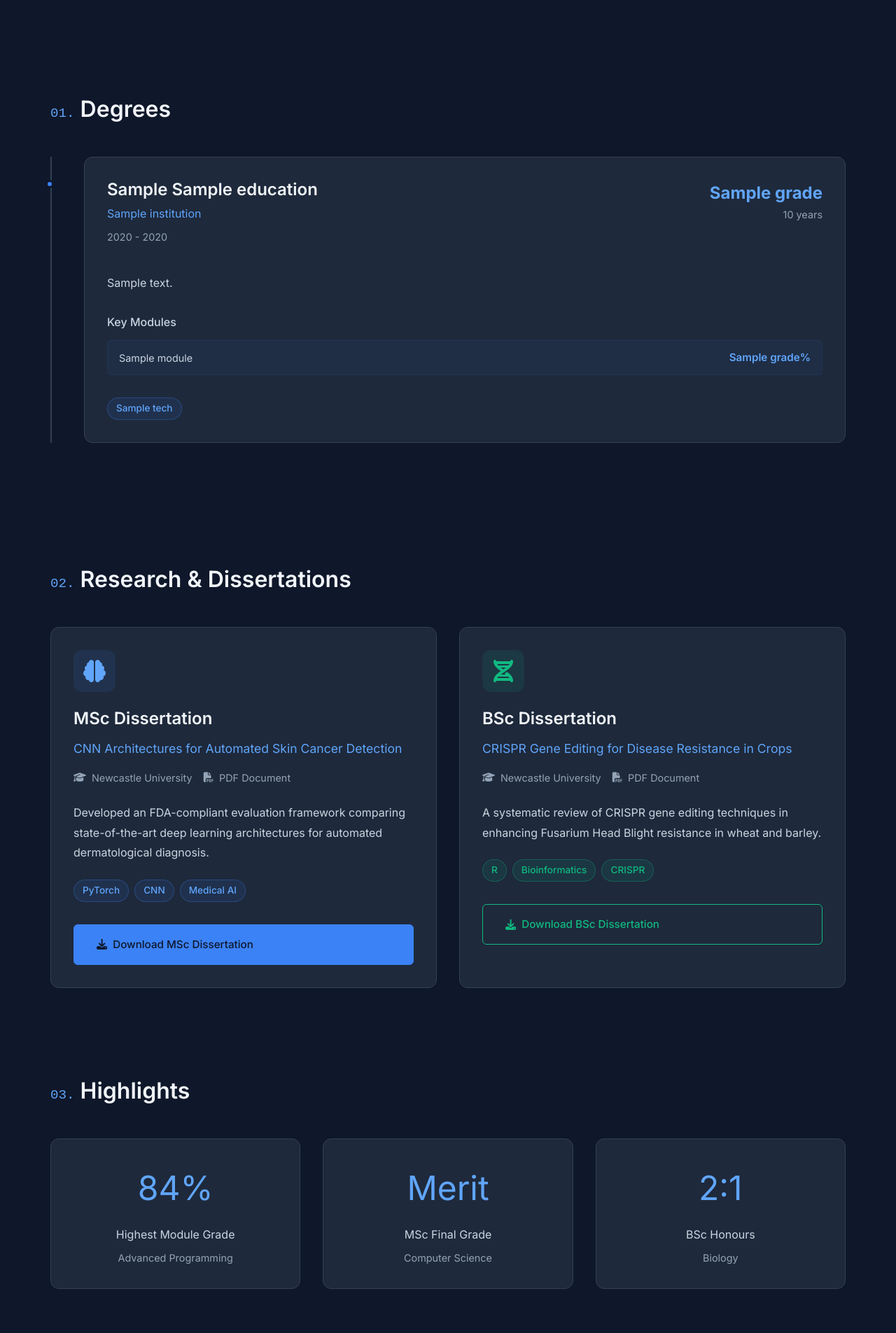
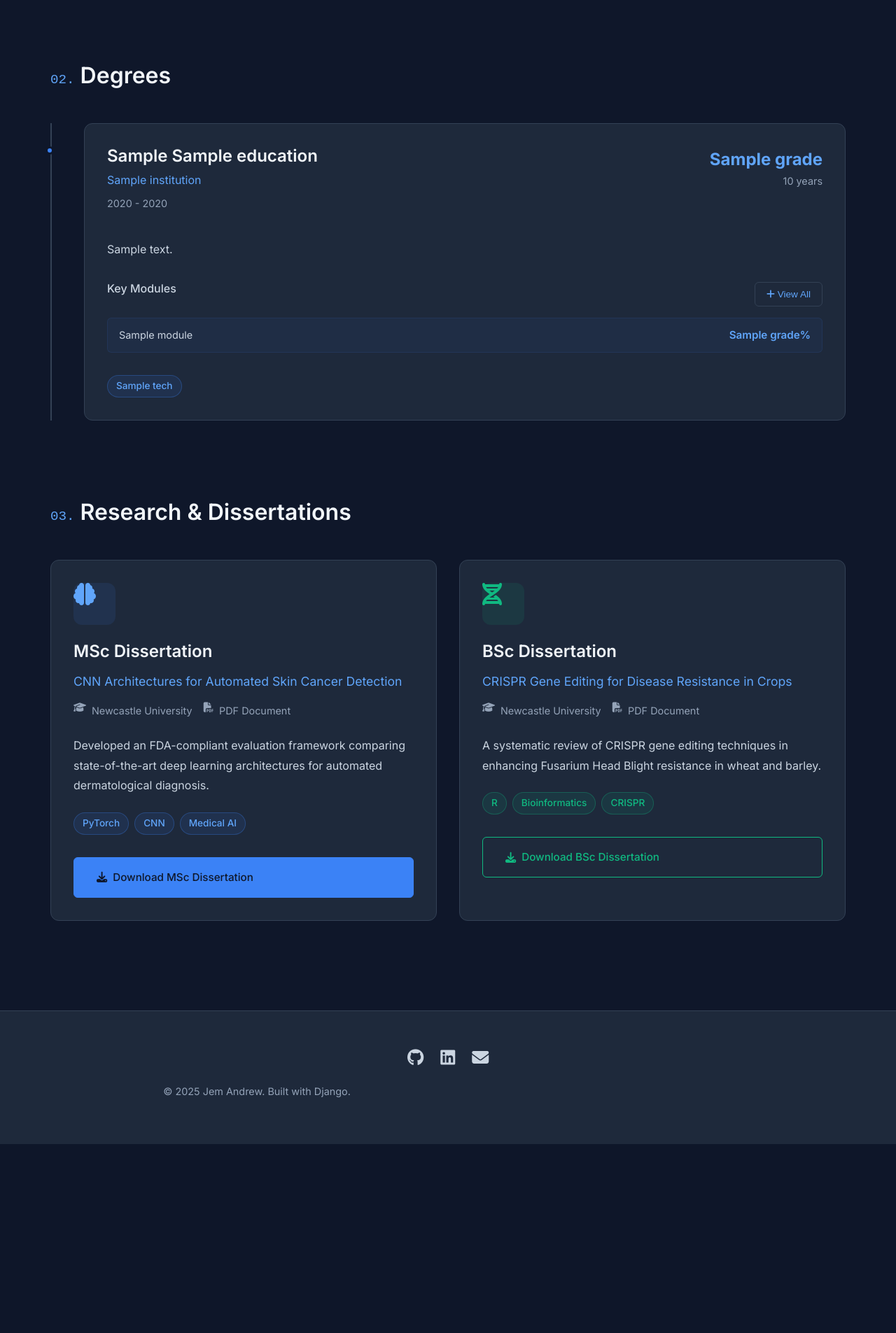
Before and after one commit to JemAndrew/JemAndrewWebsite, a Django app: template templates/portfolio/education.html in a window 1280 px wide. Shown: the part 425-2330 px from the top of the page at 70% size. After the commit the page ends 2060 px from the top, so only its background shows below. Run offline with Django 5.2, Linux system fonts and the light colour scheme; the template is opened without the code that fills it: most values are stand-ins (such as "Sample title", 1, 10 or a date in 2020).

Commit message:
Education

```diff
--- a/templates/portfolio/education.html
+++ b/templates/portfolio/education.html
@@ -3,26 +3,37 @@
 {% block title %}Education - Jem Andrew{% endblock %}
 
 {% block content %}
-<!-- Page Header -->
+<!-- Page Header with Download CV Button -->
 <section style="padding: 8rem 0 4rem 0;">
     <div class="container">
         <p style="color: var(--primary-light); font-family: var(--font-mono); font-size: 0.95rem; margin-bottom: 1rem;">
             My Academic Journey
         </p>
-        <h1 style="font-size: clamp(2.5rem, 6vw, 4rem); margin-bottom: 1.5rem;">
+        <div style="display: flex; justify-content: space-between; align-items: start; flex-wrap: wrap; gap: 2rem; margin-bottom: 1.5rem;">
+            <div>
+                <h1 style="font-size: clamp(2.5rem, 6vw, 4rem); margin-bottom: 1rem;">
                     Education
                 </h1>
                 <p style="font-size: 1.2rem; color: var(--text-secondary); max-width: 700px; line-height: 1.8;">
                     From biology to computer science – a journey that combined scientific rigour with computational thinking.
                 </p>
             </div>
+
+            <!-- NEW: Download CV Button -->
+            <div style="display: flex; gap: 1rem; align-items: center;">
+                <a href="{% url 'portfolio:download_msc' %}" class="btn btn-primary" style="white-space: nowrap;">
+                    <i class="fas fa-download"></i>
+                    Download Full CV
+                </a>
+            </div>
+        </div>
+    </div>
 </section>
-
 <!-- Degrees Timeline -->
-<section style="padding: 4rem 0;">
+<section style="padding: 0 0;">
     <div class="container">
         <h2 style="font-size: 2rem; margin-bottom: 3rem; color: var(--text-primary);">
-            <span style="color: var(--primary-light); font-family: var(--font-mono); font-size: 1.2rem; font-weight: 400;">01.</span>
+            <span style="color: var(--primary-light); font-family: var(--font-mono); font-size: 1.2rem; font-weight: 400;">02.</span>
             Degrees
         </h2>
 
@@ -67,15 +78,37 @@
                     {{ education.description }}
                 </p>
 
-                <!-- Modules grid (if available) -->
+                <!-- NEW: Top 3 Modules + Expandable -->
                 {% if education.modules %}
                 <div style="margin: 2rem 0;">
-                    <h4 style="color: var(--text-secondary); font-size: 1rem; margin-bottom: 1rem; font-weight: 500;">
+                    <div style="display: flex; justify-content: space-between; align-items: centre; margin-bottom: 1rem;">
+                        <h4 style="color: var(--text-secondary); font-size: 1rem; font-weight: 500;">
                             Key Modules
                         </h4>
-                    <div style="display: grid; grid-template-columns: repeat(auto-fit, minmax(250px, 1fr)); gap: 0.75rem;">
-                        {% for module in education.modules %}
-                        <div style="display: flex; justify-content: space-between; align-items: center; padding: 0.75rem 1rem; background: rgba(59, 130, 246, 0.05); border: 1px solid rgba(59, 130, 246, 0.1); border-radius: 6px; transition: all 0.2s;">
+                        <button class="toggle-modules-btn" data-education="{{ education.degree_type }}" style="background: transparent; border: 1px solid var(--border); padding: 0.4rem 1rem; border-radius: 6px; color: var(--primary-light); cursor: pointer; font-size: 0.85rem; transition: all 0.2s;">
+                            <i class="fas fa-plus"></i>
+                            <span>View All</span>
+                        </button>
+                    </div>
+
+                    <!-- Top 3 modules (always visible) -->
+                    <div class="modules-grid-top3" style="display: grid; grid-template-columns: repeat(auto-fit, minmax(250px, 1fr)); gap: 0.75rem;">
+                        {% for module in education.modules|slice:":3" %}
+                        <div class="module-item" style="display: flex; justify-content: space-between; align-items: centre; padding: 0.75rem 1rem; background: rgba(59, 130, 246, 0.05); border: 1px solid rgba(59, 130, 246, 0.1); border-radius: 6px; transition: all 0.2s;">
+                            <span style="color: var(--text-secondary); font-size: 0.9rem;">
+                                {{ module.name }}
+                            </span>
+                            <span style="color: var(--primary-light); font-weight: 600; font-size: 0.95rem;">
+                                {{ module.grade }}%
+                            </span>
+                        </div>
+                        {% endfor %}
+                    </div>
+
+                    <!-- Remaining modules (hidden by default) -->
+                    <div class="modules-grid-rest" data-education="{{ education.degree_type }}" style="display: none; grid-template-columns: repeat(auto-fit, minmax(250px, 1fr)); gap: 0.75rem; margin-top: 0.75rem;">
+                        {% for module in education.modules|slice:"3:" %}
+                        <div class="module-item" style="display: flex; justify-content: space-between; align-items: centre; padding: 0.75rem 1rem; background: rgba(59, 130, 246, 0.05); border: 1px solid rgba(59, 130, 246, 0.1); border-radius: 6px; transition: all 0.2s;">
                             <span style="color: var(--text-secondary); font-size: 0.9rem;">
                                 {{ module.name }}
                             </span>
@@ -100,19 +133,22 @@
     </div>
 </section>
 
-<!-- Dissertations Section -->
+<!-- Dissertations Section - ENHANCED HOVER EFFECTS -->
 <section style="padding: 4rem 0;">
     <div class="container">
         <h2 style="font-size: 2rem; margin-bottom: 3rem; color: var(--text-primary);">
-            <span style="color: var(--primary-light); font-family: var(--font-mono); font-size: 1.2rem; font-weight: 400;">02.</span>
+            <span style="color: var(--primary-light); font-family: var(--font-mono); font-size: 1.2rem; font-weight: 400;">03.</span>
             Research & Dissertations
         </h2>
 
         <div class="grid grid-2">
-            <!-- MSc Dissertation -->
-            <div class="card dissertation-card" style="position: relative; overflow: visible; cursor: pointer;">
+            <!-- MSc Dissertation - ENHANCED -->
+            <div class="card dissertation-card enhanced" style="position: relative; overflow: visible; cursor: pointer;">
+                <!-- Glow effect on hover -->
+                <div class="card-glow"></div>
+
                 <!-- Icon -->
-                <div style="width: 60px; height: 60px; background: rgba(59, 130, 246, 0.1); border-radius: 12px; display: flex; align-items: center; justify-content: center; margin-bottom: 1.5rem;">
+                <div style="width: 60px; height: 60px; background: rgba(59, 130, 246, 0.1); border-radius: 12px; display: flex; align-items: centre; justify-content: centre; margin-bottom: 1.5rem; transition: all 0.3s;">
                     <i class="fas fa-brain" style="font-size: 2rem; color: var(--primary-light);"></i>
                 </div>
 
@@ -128,11 +164,11 @@
 
                 <!-- Meta info -->
                 <div style="display: flex; gap: 1rem; margin-bottom: 1.5rem; flex-wrap: wrap;">
-                    <span style="display: flex; align-items: center; gap: 0.5rem; color: var(--text-muted); font-size: 0.9rem;">
+                    <span style="display: flex; align-items: centre; gap: 0.5rem; color: var(--text-muted); font-size: 0.9rem;">
                         <i class="fas fa-graduation-cap"></i>
                         Newcastle University
                     </span>
-                    <span style="display: flex; align-items: center; gap: 0.5rem; color: var(--text-muted); font-size: 0.9rem;">
+                    <span style="display: flex; align-items: centre; gap: 0.5rem; color: var(--text-muted); font-size: 0.9rem;">
                         <i class="fas fa-file-pdf"></i>
                         PDF Document
                     </span>
@@ -151,16 +187,19 @@
                 </div>
 
                 <!-- Download button -->
-                <a href="{% url 'portfolio:download_msc' %}" class="btn btn-primary" style="width: 100%;">
+                <a href="{% url 'portfolio:download_msc' %}" class="btn btn-primary dissertation-download-btn" style="width: 100%;">
                     <i class="fas fa-download"></i>
                     Download MSc Dissertation
                 </a>
             </div>
 
-            <!-- BSc Dissertation -->
-            <div class="card dissertation-card" style="position: relative; overflow: visible; cursor: pointer;">
+            <!-- BSc Dissertation - ENHANCED -->
+            <div class="card dissertation-card enhanced" style="position: relative; overflow: visible; cursor: pointer;">
+                <!-- Glow effect on hover -->
+                <div class="card-glow"></div>
+
                 <!-- Icon -->
-                <div style="width: 60px; height: 60px; background: rgba(16, 185, 129, 0.1); border-radius: 12px; display: flex; align-items: center; justify-content: center; margin-bottom: 1.5rem;">
+                <div style="width: 60px; height: 60px; background: rgba(16, 185, 129, 0.1); border-radius: 12px; display: flex; align-items: centre; justify-content: centre; margin-bottom: 1.5rem; transition: all 0.3s;">
                     <i class="fas fa-dna" style="font-size: 2rem; color: var(--accent);"></i>
                 </div>
 
@@ -176,11 +215,11 @@
 
                 <!-- Meta info -->
                 <div style="display: flex; gap: 1rem; margin-bottom: 1.5rem; flex-wrap: wrap;">
-                    <span style="display: flex; align-items: center; gap: 0.5rem; color: var(--text-muted); font-size: 0.9rem;">
+                    <span style="display: flex; align-items: centre; gap: 0.5rem; color: var(--text-muted); font-size: 0.9rem;">
                         <i class="fas fa-graduation-cap"></i>
                         Newcastle University
                     </span>
-                    <span style="display: flex; align-items: center; gap: 0.5rem; color: var(--text-muted); font-size: 0.9rem;">
+                    <span style="display: flex; align-items: centre; gap: 0.5rem; color: var(--text-muted); font-size: 0.9rem;">
                         <i class="fas fa-file-pdf"></i>
                         PDF Document
                     </span>
@@ -199,7 +238,7 @@
                 </div>
 
                 <!-- Download button -->
-                <a href="{% url 'portfolio:download_bsc' %}" class="btn" style="width: 100%; border-color: var(--accent); color: var(--accent);">
+                <a href="{% url 'portfolio:download_bsc' %}" class="btn dissertation-download-btn" style="width: 100%; border-color: var(--accent); color: var(--accent);">
                     <i class="fas fa-download"></i>
                     Download BSc Dissertation
                 </a>
@@ -208,68 +247,101 @@
     </div>
 </section>
 
-<!-- Academic Achievements -->
-<section style="padding: 4rem 0;">
-    <div class="container">
-        <h2 style="font-size: 2rem; margin-bottom: 3rem; color: var(--text-primary);">
-            <span style="color: var(--primary-light); font-family: var(--font-mono); font-size: 1.2rem; font-weight: 400;">03.</span>
-            Highlights
-        </h2>
-
-        <div style="display: grid; grid-template-columns: repeat(auto-fit, minmax(250px, 1fr)); gap: 2rem;">
-            <div class="card" style="text-align: center; padding: 2rem;">
-                <div style="font-size: 3rem; color: var(--primary-light); margin-bottom: 1rem;">
-                    84%
-                </div>
-                <div style="color: var(--text-secondary);">
-                    Highest Module Grade
-                </div>
-                <div style="color: var(--text-muted); font-size: 0.9rem; margin-top: 0.5rem;">
-                    Advanced Programming
-                </div>
-            </div>
-
-            <div class="card" style="text-align: center; padding: 2rem;">
-                <div style="font-size: 3rem; color: var(--primary-light); margin-bottom: 1rem;">
-                    Merit
-                </div>
-                <div style="color: var(--text-secondary);">
-                    MSc Final Grade
-                </div>
-                <div style="color: var(--text-muted); font-size: 0.9rem; margin-top: 0.5rem;">
-                    Computer Science
-                </div>
-            </div>
-
-            <div class="card" style="text-align: center; padding: 2rem;">
-                <div style="font-size: 3rem; color: var(--primary-light); margin-bottom: 1rem;">
-                    2:1
-                </div>
-                <div style="color: var(--text-secondary);">
-                    BSc Honours
-                </div>
-                <div style="color: var(--text-muted); font-size: 0.9rem; margin-top: 0.5rem;">
-                    Biology
-                </div>
-            </div>
-        </div>
-    </div>
-</section>
-
-<!-- Add hover effect for dissertation cards -->
+<!-- NEW: Enhanced hover effects CSS -->
 <style>
-.dissertation-card {
-    transition: all 0.3s ease;
+/* Highlight cards with better styling */
+.highlight-card {
+    position: relative;
+    background: linear-gradient(135deg, rgba(59, 130, 246, 0.05) 0%, rgba(59, 130, 246, 0.02) 100%);
+    transition: all 0.4s ease;
 }
 
-.dissertation-card:hover {
-    transform: translateY(-8px);
-    border-color: var(--primary);
-    box-shadow: 0 12px 40px rgba(59, 130, 246, 0.2);
+.highlight-card::before {
+    content: '';
+    position: absolute;
+    inset: 0;
+    border-radius: 12px;
+    padding: 1px;
+    background: linear-gradient(135deg, var(--primary), var(--accent));
+    -webkit-mask: linear-gradient(#fff 0 0) content-box, linear-gradient(#fff 0 0);
+    -webkit-mask-composite: xor;
+    mask: linear-gradient(#fff 0 0) content-box, linear-gradient(#fff 0 0);
+    mask-composite: exclude;
+    opacity: 0;
+    transition: opacity 0.4s ease;
 }
 
-.dissertation-card:hover .btn {
+.highlight-card:hover::before {
+    opacity: 1;
+}
+
+.highlight-card:hover {
+    transform: translateY(-8px) scale(1.02);
+    box-shadow: 0 12px 40px rgba(59, 130, 246, 0.25);
+}
+
+/* Module toggle button hover */
+.toggle-modules-btn:hover {
+    background: rgba(59, 130, 246, 0.1);
+    border-color: var(--primary);
+}
+
+/* Module items hover */
+.module-item:hover {
+    background: rgba(59, 130, 246, 0.1);
+    border-color: var(--primary);
+    transform: translateX(4px);
+}
+
+/* Enhanced dissertation cards */
+.dissertation-card.enhanced {
+    transition: all 0.4s cubic-bezier(0.4, 0, 0.2, 1);
+}
+
+.dissertation-card.enhanced .card-glow {
+    position: absolute;
+    inset: -2px;
+    background: linear-gradient(135deg, var(--primary), var(--accent));
+    border-radius: 14px;
+    opacity: 0;
+    filter: blur(20px);
+    transition: opacity 0.4s ease;
+    z-index: -1;
+}
+
+.dissertation-card.enhanced:hover {
+    transform: translateY(-12px) scale(1.02);
+    border-color: var(--primary);
+    box-shadow: 0 20px 60px rgba(59, 130, 246, 0.3);
+}
+
+.dissertation-card.enhanced:hover .card-glow {
+    opacity: 0.6;
+}
+
+.dissertation-card.enhanced:hover .dissertation-download-btn {
     transform: translateY(-2px);
+    box-shadow: 0 8px 20px rgba(59, 130, 246, 0.4);
+}
+
+/* Smooth icon rotation on hover */
+.dissertation-card.enhanced:hover .fa-brain,
+.dissertation-card.enhanced:hover .fa-dna {
+    animation: iconFloat 2s ease-in-out infinite;
+}
+
+@keyframes iconFloat {
+    0%, 100% {
+        transform: translateY(0px);
+    }
+    50% {
+        transform: translateY(-6px);
+    }
+}
+
+/* Counter animation will be handled by JS */
+.counter {
+    transition: all 0.3s ease;
 }
 </style>
 {% endblock %}
--- a/templates/portfolio/home.html
+++ b/templates/portfolio/home.html
@@ -43,6 +43,7 @@
                     <i class="fas fa-envelope"></i>
                     Get In Touch
                 </a>
+
             </div>
 
             <!-- Quick stats -->
```
Lines whose indentation alone changed are shown as unchanged.
